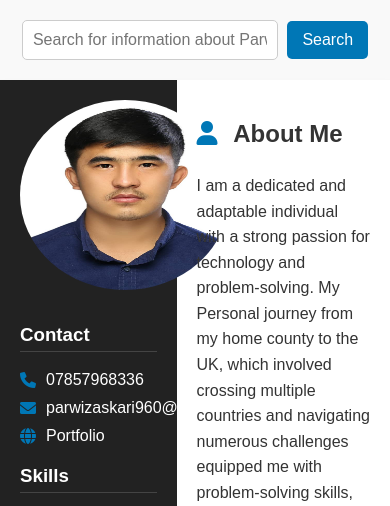
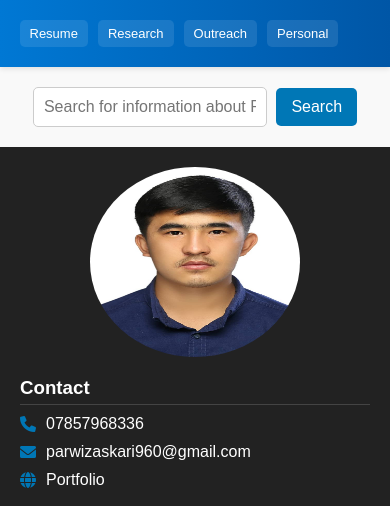
Before and after one commit to Parwiz66/Portfolio---website, a plain HTML site: page cv.html in a window 390 px wide. Shown: the top 506 px of the page. Drawn offline with Linux system fonts and the light colour scheme.

Commit message:
Update cv.html

```diff
--- a/cv.html
+++ b/cv.html
@@ -1,27 +1,131 @@
 <!DOCTYPE html>
 <html lang="en">
 <head>
-    <meta charset="UTF-8">
-    <meta name="viewport" content="width=device-width, initial-scale=1.0">
+  <meta charset="UTF-8" />
+  <meta name="viewport" content="width=device-width, initial-scale=1.0"/>
   <title>Portfolio - Parwiz Askari</title>
-    <!-- Font Awesome for icons -->
-    <link rel="stylesheet" href="https://cdnjs.cloudflare.com/ajax/libs/font-awesome/6.0.0/css/all.min.css">
+  <link rel="stylesheet" href="https://cdnjs.cloudflare.com/ajax/libs/font-awesome/6.0.0/css/all.min.css"/>
   <style>
+    * {
+      box-sizing: border-box;
+      margin: 0;
+      padding: 0;
+    }
+
     body {
       font-family: Arial, sans-serif;
-            margin: 0;
-            padding: 0;
       color: #333;
       background-color: #f9f9f9;
     }
+
+    /* Navigation Bar */
+    header {
+      display: flex;
+      justify-content: flex-end;
+      align-items: center;
+      padding: 20px 10%;
+      background: linear-gradient(90deg, #0078d4, #0056a6);
+      color: #fff;
+      box-shadow: 0 2px 5px rgba(0, 0, 0, 0.1);
+    }
+
+    header nav {
+      display: flex;
+      gap: 20px;
+    }
+
+    header nav a {
+      text-decoration: none;
+      color: #fff;
+      font-size: 16px;
+      transition: color 0.3s ease;
+      white-space: nowrap;
+    }
+
+    header nav a:hover {
+      color: #ffd700;
+    }
+
+    @media (max-width: 768px) {
+      header {
+        padding: 15px 5%;
+        justify-content: flex-start;
+        overflow-x: auto;
+        -webkit-overflow-scrolling: touch;
+      }
+
+      header nav {
+        gap: 15px;
+        flex-wrap: nowrap;
+        padding: 5px 0;
+      }
+
+      header nav a {
+        font-size: 14px;
+        padding: 8px 12px;
+        background: rgba(255, 255, 255, 0.1);
+        border-radius: 5px;
+        flex-shrink: 0;
+      }
+
+      header::-webkit-scrollbar {
+        display: none;
+      }
+    }
+
+    @media (max-width: 480px) {
+      header nav {
+        gap: 10px;
+      }
+
+      header nav a {
+        font-size: 13px;
+        padding: 6px 10px;
+      }
+    }
+
+    /* Resume Content */
+    .search-bar {
+      margin: 20px auto;
+      text-align: center;
+    }
+
+    .search-bar input[type="text"] {
+      padding: 10px;
+      width: 60%;
+      max-width: 400px;
+      border: 1px solid #ccc;
+      border-radius: 5px;
+      font-size: 1rem;
+    }
+
+    .search-bar button {
+      padding: 10px 15px;
+      margin-left: 5px;
+      background-color: #0077b6;
+      color: #fff;
+      border: none;
+      border-radius: 5px;
+      font-size: 1rem;
+      cursor: pointer;
+    }
+
+    .search-result {
+      text-align: center;
+      margin-top: 10px;
+      font-size: 1rem;
+      color: #0077b6;
+    }
+
     .container {
       display: flex;
       max-width: 1000px;
       margin: 20px auto;
       background: #fff;
       box-shadow: 0 4px 6px rgba(0, 0, 0, 0.1);
+      flex-wrap: wrap;
+    }
 
-        }
     .left-panel {
       width: 35%;
       background: #222;
@@ -29,72 +133,101 @@
       padding: 20px;
       text-align: center;
     }
+
     .left-panel img {
       width: 210px;
       height: 190px;
       border-radius: 50%;
       margin-bottom: 10px;
     }
+
     .left-panel h2 {
       margin: 10px 0;
       font-size: 1.5rem;
       font-family: 'Georgia', serif;
     }
+
     .left-panel p {
       font-size: 0.9rem;
       line-height: 1.5;
       font-family: 'Georgia', serif;
     }
+
     .left-panel h3 {
       margin-top: 20px;
       border-bottom: 1px solid #444;
       padding-bottom: 5px;
       text-align: left;
     }
+
     .left-panel ul {
       list-style: none;
       padding: 0;
       text-align: left;
     }
+
     .left-panel ul li {
       margin: 10px 0;
       display: flex;
       align-items: center;
     }
+
     .left-panel ul li i {
       margin-right: 10px;
       color: #0077b6;
     }
+
+    .left-panel ul.skills-list {
+      list-style: disc;
+      padding-left: 5px;
+    }
+
+    .left-panel ul.skills-list li {
+      margin: 5px 0;
+    }
+
     .right-panel {
       width: 65%;
       padding: 20px;
     }
+
     .right-panel h1 {
       font-size: 2.2rem;
       color: #222;
       margin: 0;
     }
+
     .right-panel h2 {
       font-size: 1.5rem;
       margin-top: 20px;
       display: inline-block;
     }
+
+    .right-panel h2 i {
+      margin-right: 10px;
+      color: #0077b6;
+    }
+
     .section {
       margin-bottom: 20px;
     }
+
     .section h3 {
       margin: 10px 0;
       color: #444;
     }
+
     .section p {
       margin: 5px 0;
       line-height: 1.6;
     }
+
     .timeline {
       position: relative;
       padding-left: 20px;
       margin-top: 10px;
     }
+
     .timeline::before {
       content: "";
       position: absolute;
@@ -104,11 +237,13 @@
       height: 100%;
       background-color: #0077b6;
     }
+
     .timeline-item {
       position: relative;
       padding-left: 20px;
       margin-bottom: 20px;
     }
+
     .timeline-item::before {
       content: "";
       position: absolute;
@@ -119,48 +254,40 @@
       background-color: #0077b6;
       border-radius: 50%;
     }
-        .search-bar {
-            margin: 20px auto;
-            text-align: center;
+
+    @media (max-width: 768px) {
+      .container {
+        flex-direction: column;
       }
-        .search-bar input[type="text"] {
-            padding: 10px;
-            width: 60%;
-            max-width: 400px;
-            border: 1px solid #ccc;
-            border-radius: 5px;
-            font-size: 1rem;
+
+      .left-panel,
+      .right-panel {
+        width: 100%;
       }
-        .search-bar button {
-            padding: 10px 15px;
-            margin-left: 5px;
-            background-color: #0077b6;
-            color: #fff;
-            border: none;
-            border-radius: 5px;
-            font-size: 1rem;
-            cursor: pointer;
+
+      .left-panel {
+        text-align: left;
       }
-        .search-result {
-            text-align: center;
-            margin-top: 10px;
-            font-size: 1rem;
-            color: #0077b6;
+
+      .left-panel img {
+        margin: 0 auto;
+        display: block;
       }
-        .section h2 i {
-            margin-right: 10px;
-            color: #0077b6;
-        }
-        .left-panel ul.skills-list {
-            list-style: disc;
-            padding-left: 5px;
-        }
-        .left-panel ul.skills-list li {
-            margin: 5px 0;
     }
   </style>
 </head>
 <body>
+
+  <!-- Navigation Bar -->
+  <header>
+    <nav>
+      <a href="cv.html">Resume</a>
+      <a href="#research">Research</a>
+      <a href="#outreach">Outreach</a>
+      <a href="personal.html">Personal</a>
+    </nav>
+  </header>
+
   <!-- Search Bar -->
   <div class="search-bar">
     <input type="text" id="searchInput" placeholder="Search for information about Parwiz Askari...">
@@ -172,30 +299,26 @@
     <!-- Left Panel -->
     <div class="left-panel">
       <img src="photo.jpg" alt="Profile Photo">
-            <!-- Contact Section -->
       <h3>Contact</h3>
       <ul>
         <li><i class="fas fa-phone"></i> 07857968336</li>
         <li><i class="fas fa-envelope"></i> parwizaskari960@gmail.com</li>
         <li><i class="fas fa-globe"></i> <a href="https://parwiza.github.io/Five-Star-Cafe/" style="color:#fff; text-decoration: none;">Portfolio</a></li>
       </ul>
-            <!-- Skills Section -->
       <h3>Skills</h3>
       <ul class="skills-list">
         <li><i class="fas fa-html5"></i>HTML & CSS</li>
-                <li><i class="fas fa-python"></i>python</li>
-                <li><i class="fas fa-python"></i>Adobe Animate</li>
-                <li><i class="fas fa-file-excel"></i>HTML & CSS</li>
+        <li><i class="fas fa-python"></i>Python</li>
+        <li><i class="fas fa-video"></i>Adobe Animate</li>
+        <li><i class="fas fa-file-excel"></i>Microsoft Excel</li>
         <li><i class="fas fa-user-check"></i>Self-Motivated</li>
       </ul>
-            <!-- Languages Section -->
       <h3>Languages</h3>
       <ul>
         <li><i class="fas fa-language"></i> Persian (Native)</li>
         <li><i class="fas fa-language"></i> English (Fluent)</li>
         <li><i class="fas fa-language"></i> German (Basic)</li>
       </ul>
-            <!--Hobbies Section -->
       <h3>Hobbies</h3>
       <ul>
         <li><i class="fas fa-volleyball-ball"></i>Volley ball</li>
@@ -206,14 +329,10 @@
 
     <!-- Right Panel -->
     <div class="right-panel">
-            <!-- About Me Section -->
       <div class="section">
         <h2><i class="fas fa-user"></i> About Me</h2>
-                <p>I  am a dedicated and adaptable individual with a strong passion for technology and problem-solving. My Personal journey from my home county to the UK, which involved crossing multiple countries and navigating numerous challenges equipped me with problem-solving skills, the ability to work independently, and the value of teamwork.
-                I thrive in both independent and team-based settings, effectively managing tasks and time while staying organized. I am always eager to learn, develop new skills, and follow guidance from experienced professionals. My enthusiasm for ICT, combined with my ability to support others and adapt to different challenges, makes me a strong fit for this role within Dorset Council’s ICT team.</p>
+        <p>I am a dedicated and adaptable individual with a strong passion for technology and problem-solving. My Personal journey from my home county to the UK, which involved crossing multiple countries and navigating numerous challenges equipped me with problem-solving skills, the ability to work independently, and the value of teamwork. I thrive in both independent and team-based settings, effectively managing tasks and time while staying organized. I am always eager to learn, develop new skills, and follow guidance from experienced professionals. My enthusiasm for ICT, combined with my ability to support others and adapt to different challenges, makes me a strong fit for this role within Dorset Council’s ICT team.</p>
       </div>
-
-            <!-- Education Section -->
       <div class="section">
         <h2><i class="fas fa-graduation-cap"></i> Education</h2>
         <div class="timeline">
@@ -224,8 +343,6 @@
           <p>- T Level in Digital, Production, Design, and Development</p>
         </div>
       </div>
-
-            <!-- Work Experience Section -->
       <div class="section">
         <h2><i class="fas fa-briefcase"></i> Work Experience</h2>
         <div class="timeline">
@@ -240,7 +357,6 @@
         </div>
       </div>
     </div>
-    </div>
 
   <script>
     function searchInfo() {
@@ -250,7 +366,7 @@
       if (input.includes('contact')) {
         result.textContent = 'Contact: 07857968336 | parwizaskari960@gmail.com';
       } else if (input.includes('skills')) {
-                result.textContent = 'Skills: HTML & CSS, Pyhton, Adobe Animate, Microsoft Excel, Self-Motivated';
+        result.textContent = 'Skills: HTML & CSS, Python, Adobe Animate, Microsoft Excel, Self-Motivated';
       } else if (input.includes('education')) {
         result.textContent = 'Education: Bournemouth and Poole College (2023-2026)';
       } else if (input.includes('languages')) {
```
Lines whose indentation alone changed are shown as unchanged.
